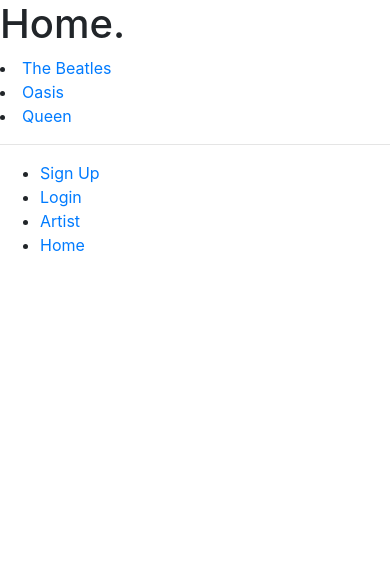
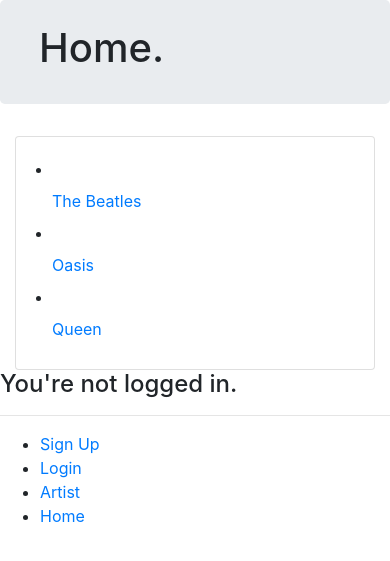
Before and after one commit to amykidd2/Applausable_WAD2_Group_Project, a Django app: page /home/ in a window 390 px wide. Shown: the top 561 px of the page. Run offline with Django 3.2, Linux system fonts and the light colour scheme; data comes from the database, SQL or seed files in the repository; some libraries are stand-ins or nearby versions.

Commit message:
messing around with bootstrap for home and artist page. Commiting so people can see roughly how it works

```diff
--- a/templates/applausable/home.html
+++ b/templates/applausable/home.html
@@ -7,11 +7,45 @@
 <ul>
 
 {% block body_block %}
-    <h1>Home.</h1>
-{% for artist in artists %}
+<div class="jumbotron p-4">
+    <div class="container">
+        <h1 class="jumbotron-heading">Home.</h1>
+    </div>
+</div>
 
-    <li><a href="{% url 'show_artist' artist.slug %}">{{ artist.artistName }}</a></li>
-{% endfor %}
-</ul>
+
+<div class="container">
+    <div class="row">
+        <div class="col-md-6">
+            <div class="card mb-6">
+                <div class="card-body">
+                {% if artists %}
+                    {% for artist in artists %}
+                        <li  class="nav-item">
+                            <a class="nav-link active" href="{% url 'show_artist' artist.slug %}">
+                                {{ artist.artistName }}
+                            </a>
+                        </li>
+                    {% endfor %}
+                {% else %}
+                    <li class="nav-item">There are no artists present.</li>
+                {% endif %}
+                    </ul>
+                </div>
+            </div>
+        </div>
+    </div>
+</div>
+
+<div>
+    <h2 class="h4">
+        {% if user.is_authenticated %}
+            Welcome {{ user.username }}!
+        {% else %}
+            You're not logged in.
+        {% endif %}
+    </h2>
+    <strong>{{ boldmessage }}</strong>
+</div>
 
 {% endblock %}
```
Also changed, not shown: templates/applausable/artist.html (+23 -9 lines).
